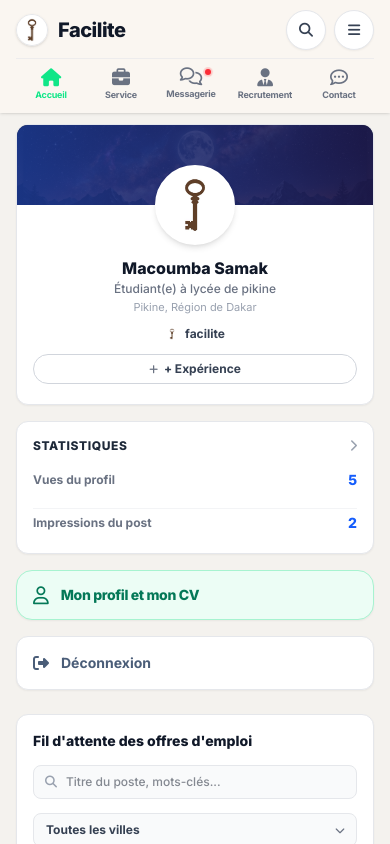
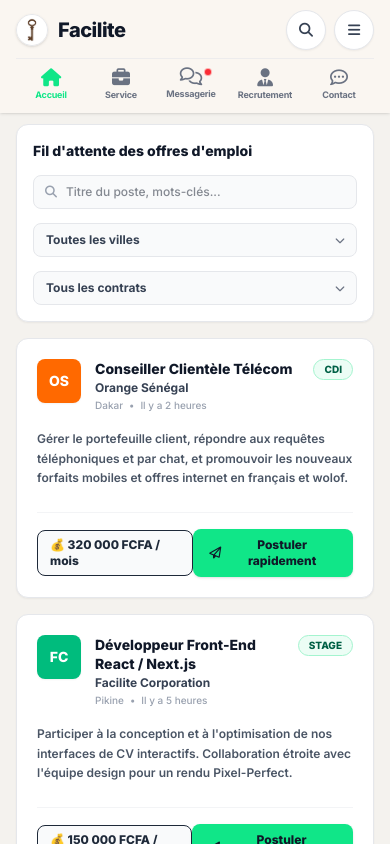
Before and after one commit to facilitefacile62-alt/facilite, a Next.js app: page / in a window 390 px wide. Shown: the top 844 px of the page. Built offline with nearby package versions, Linux system fonts and the light colour scheme.

Commit message:
style: hide profile sidebar on mobile screens

```diff
--- a/src/app/page.js
+++ b/src/app/page.js
@@ -798,7 +798,7 @@
         <div className="max-w-[1180px] mx-auto flex flex-col lg:flex-row gap-6 items-start justify-center">
 
           {/* --- COLONNE DE GAUCHE : Profil & Stats --- */}
-          <aside className="w-full lg:w-[225px] flex-shrink-0 flex flex-col space-y-4">
+          <aside className="hidden lg:flex lg:w-[225px] flex-shrink-0 flex-col space-y-4">
 
             {/* Carte Profil */}
             <div className="bg-white rounded-xl border border-gray-200 overflow-hidden shadow-xs">
```
